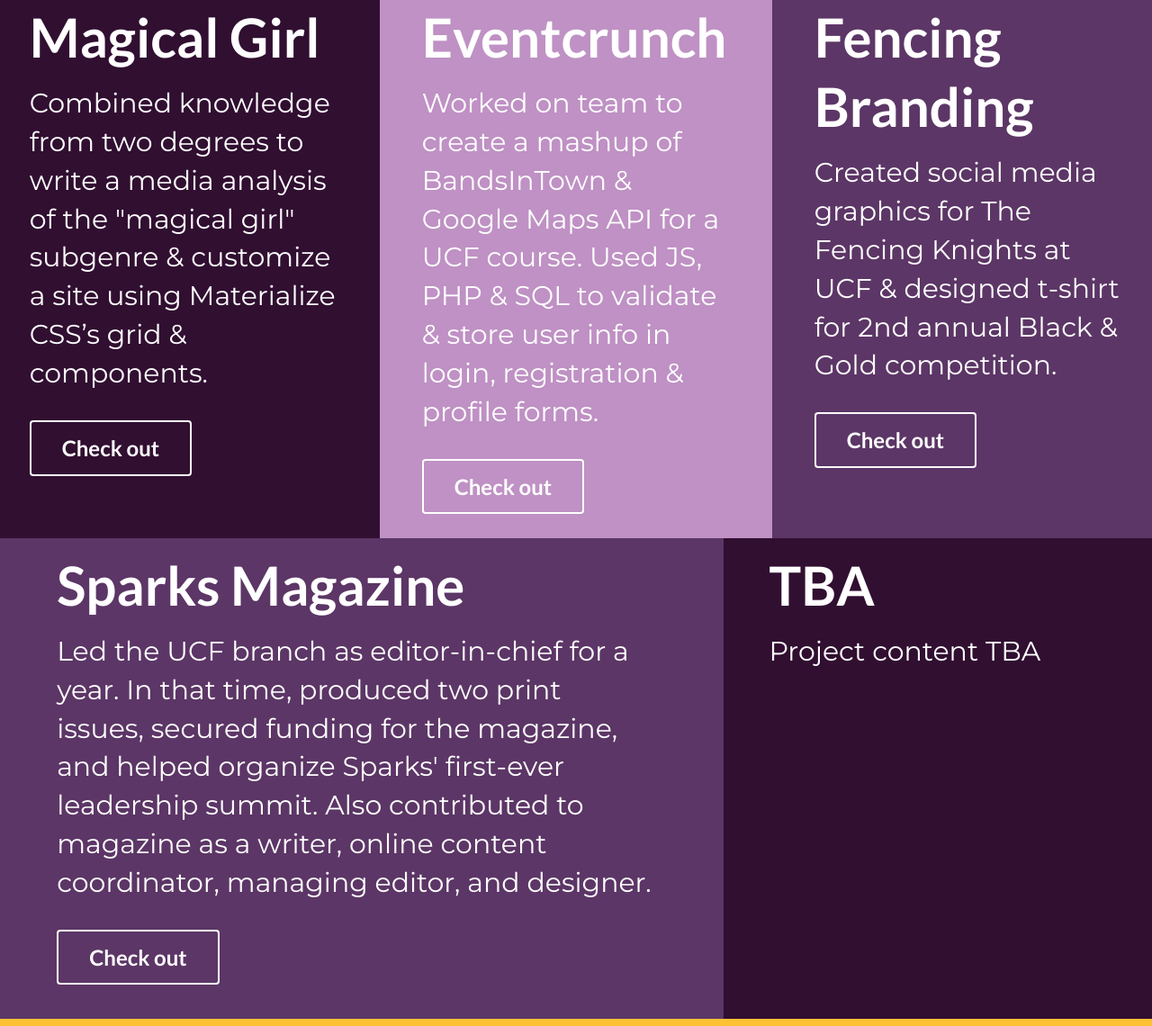
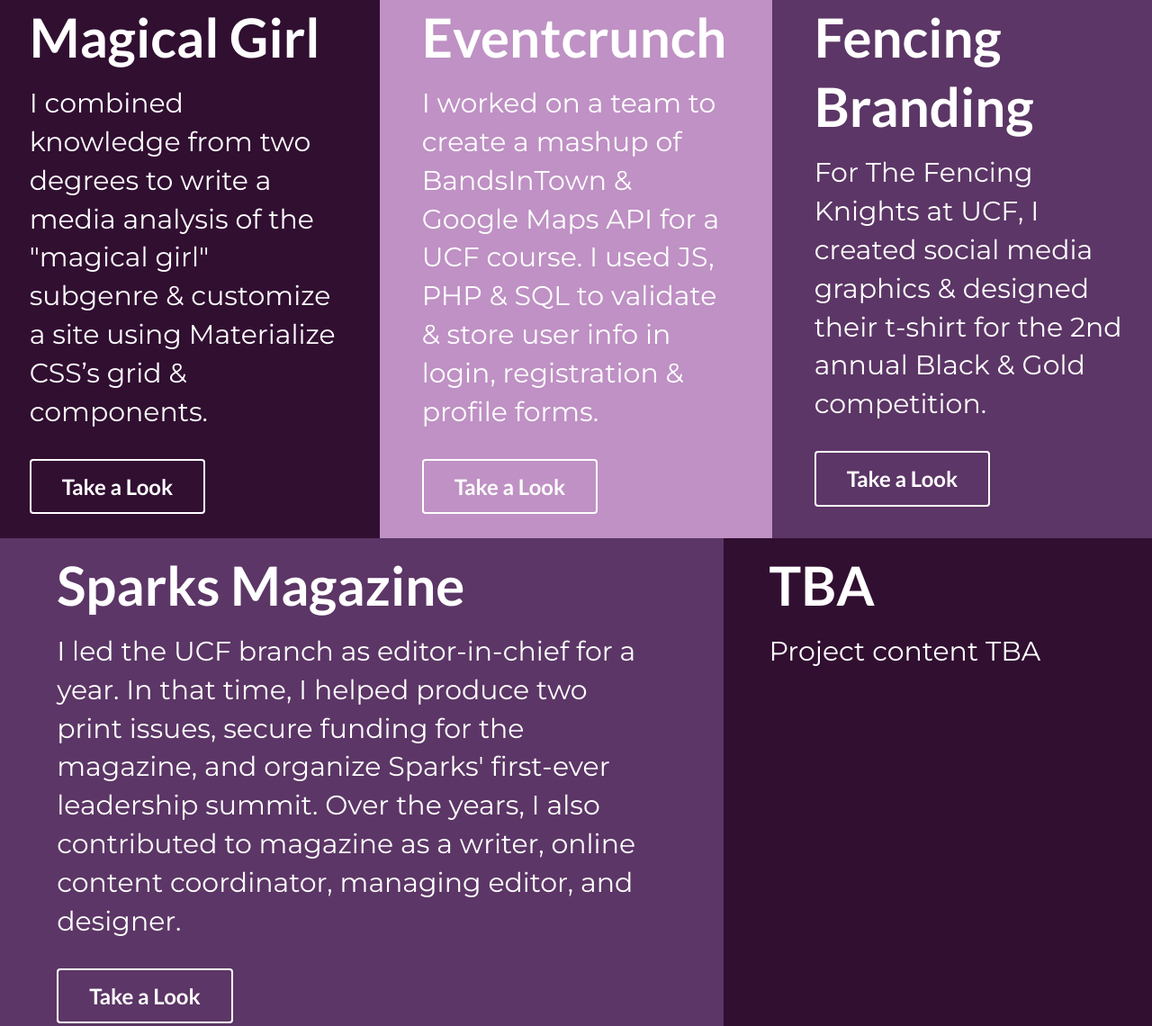
Before and after one commit to thaliasu/thaliasu.github.io, a plain HTML site: page index.html in a window 1280 px wide. Shown: the part 2433-3573 px from the top of the page at 90% size. Drawn offline with nearby package versions, Linux system fonts and the light colour scheme.

Commit message:
Minor Changes
Edited writing and 404 animation.

```diff
--- a/index.html
+++ b/index.html
@@ -135,23 +135,23 @@
 			<div id="changing-purple" class="column">
 				<div class="my-column">
 					<h2 class="project-h">Magical Girl</h2>
-					<p class="projects">Combined knowledge from two degrees to write a media
+					<p class="projects">I combined knowledge from two degrees to write a media
 					analysis of the "magical girl" subgenre & customize a site using Materialize CSS’s grid & components.</p>
-					<a href="https://magical-girl.herokuapp.com" target="_blank"><button class="massive ui inverted button">Check out</button></a>
+					<a href="https://magical-girl.herokuapp.com" target="_blank"><button class="massive ui inverted button">Take a Look</button></a>
 				</div>
 			</div>
 			<div class="column">
 				<div class="my-column">
 					<h2 class="project-h">Eventcrunch</h2>
-					<p class="projects">Worked on team to create a mashup of BandsInTown & Google Maps API for a UCF course. Used JS, PHP & SQL to validate & store user info in login, registration & profile forms.</p>
-					<a href="https://event-crunch.herokuapp.com" target="_blank"><button class="massive ui inverted button">Check out</button></a>
+					<p class="projects">I worked on a team to create a mashup of BandsInTown & Google Maps API for a UCF course. I used JS, PHP & SQL to validate & store user info in login, registration & profile forms.</p>
+					<a href="https://event-crunch.herokuapp.com" target="_blank"><button class="massive ui inverted button">Take a Look</button></a>
 				</div>
 			</div>
 			<div class="mid-purple column">
 				<div class="my-column">
 					<h2 class="project-h">Fencing Branding</h2>
-					<p class="projects">Created social media graphics for The Fencing Knights at UCF & designed t-shirt for 2nd annual Black & Gold competition.</p>
-					<a href="docs/fencing-branding.pdf" target="_blank"><button class="massive ui inverted button">Check out</button></a>
+					<p class="projects">For The Fencing Knights at UCF, I created social media graphics & designed their t-shirt for the 2nd annual Black & Gold competition.</p>
+					<a href="docs/fencing-branding.pdf" target="_blank"><button class="massive ui inverted button">Take a Look</button></a>
 				</div>
 			</div>
 		</div>
@@ -160,8 +160,8 @@
 			<div id="sparks-changing-purple" class="ten wide column">
 				<div class="my-column">
 					<h2>Sparks Magazine</h2>
-					<p class="projects">Led the UCF branch as editor-in-chief for a year. In that time, produced two print issues, secured funding for the magazine, and helped organize Sparks' first-ever leadership summit. Also contributed to magazine as a writer, online content coordinator, managing editor, and designer.</p>
-					<a href="docs/sparks-portfolio.pdf" target="_blank"><button class="massive ui inverted button">Check out</button></a>
+					<p class="projects">I led the UCF branch as editor-in-chief for a year. In that time, I helped produce two print issues, secure funding for the magazine, and organize Sparks' first-ever leadership summit. Over the years, I also contributed to magazine as a writer, online content coordinator, managing editor, and designer.</p>
+					<a href="docs/sparks-portfolio.pdf" target="_blank"><button class="massive ui inverted button">Take a Look</button></a>
 				</div>
 			</div>
 			<div id="tba-changing-purple" class="six wide column">
--- a/styles.css
+++ b/styles.css
@@ -238,7 +238,7 @@
 
 .title:hover .my-rotate{
 	transform: rotate(360deg);
-	transition: all .6s ease;
+	transition: all .4s linear;
 }
 
 .content {
```
Also changed, not shown: js/page-not-found.js (+6 -1 lines).
